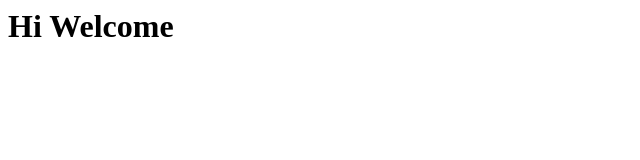
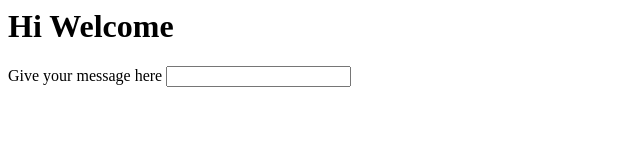
Before and after one commit to mathan0303/mathan0303.github.io, a plain HTML site: page index.html in a window 1280 px wide. Shown: the whole page, without its empty margins (0-640 px from the left). Drawn offline with Linux system fonts and the light colour scheme.

Commit message:
Update index.html

```diff
--- a/index.html
+++ b/index.html
@@ -1,3 +1,5 @@
 <html>
 <p><h1>Hi Welcome</h1></p>
+<label for='message'>Give your message here</label>
+<input type='text' id = 'message'>
 </html>
```
